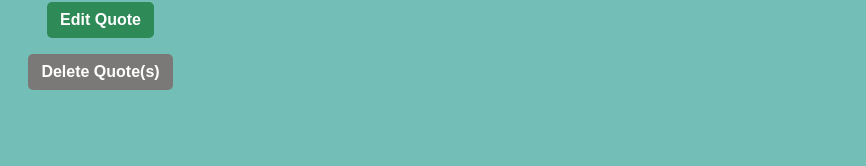
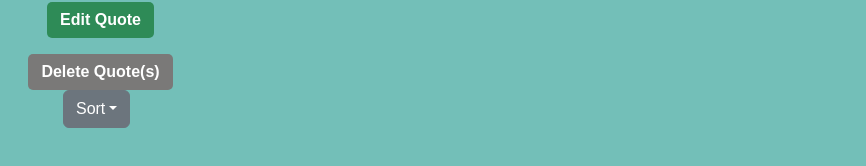
Before and after one commit to timebreaker49/shiny-train, a React (Create React App) app in the folder quotesfrontend/: page / in a window 1280 px wide. Shown: the part 164-330 px from the top of the page, without its empty margins (0-866 px from the left). Built offline with nearby package versions, Linux system fonts and the light colour scheme; no server answers.

Commit message:
Front-end sort feature built out, first pass

```diff
--- a/quotesfrontend/src/Home.js
+++ b/quotesfrontend/src/Home.js
@@ -1,5 +1,5 @@
 import React, { useEffect, useState } from 'react';
-import { Col, Row } from 'reactstrap';
+import { Col, Dropdown, DropdownItem, DropdownMenu, DropdownToggle, Row } from 'reactstrap';
 import axios from 'axios';
 import AddQuoteModal from './AddQuoteModal';
 import DeleteQuoteModal from './DeleteQuoteModal';
@@ -22,6 +22,8 @@ const Quotes = () => {
     const [toggleEdit, setToggleEdit] = useState(false);
     const [editRadio, setEditRadio] = useState([]);
     const [mapped, setMapped] = useState({});
+    const [sort, setSort] = useState('');
+    const [dropdownOpen, setDropdownOpen] = useState(false);
 
     useEffect(() => {
         getTags()
@@ -126,6 +128,23 @@ const Quotes = () => {
         }
     }
 
+    const handleDropdownChange = e => {
+        setSort(e.target.value);
+        const sortedQuotes = quotes;
+        switch(e.target.value) {
+            case 'Name ↓':
+                sortedQuotes.sort((a,b) => a.author.localeCompare(b.author));
+                break;
+            case 'Name ↑':
+                sortedQuotes.sort((a,b) => b.author.localeCompare(a.author));
+                break;
+            default:
+                return null;
+        }
+        setQuotes(sortedQuotes);
+    }
+
+
     return (
         <div className='App'>
             <h1>Hey, You're Awesome</h1>
@@ -174,6 +193,32 @@ const Quotes = () => {
                                 Delete Quote(s)
                             </button>
                         </div>
+                    </Row>
+                    <Row>
+                        <Dropdown
+                            direction="down"
+                            isOpen={dropdownOpen}
+                            toggle={() => setDropdownOpen(!dropdownOpen)} >
+                            <DropdownToggle
+                                caret
+                                className='sortDropdownText'>
+                                    {sort === '' ? 'Sort' : `Sort by: ${sort}`}
+                            </DropdownToggle>
+                            <DropdownMenu name="sortType">
+                                <DropdownItem
+                                    name="NameDesc"
+                                    value="Name ↓"
+                                    onClick={e => handleDropdownChange(e)}>
+                                        Name ↓
+                                </DropdownItem>
+                                <DropdownItem
+                                    name="NameAsc"
+                                    value="Name ↑"
+                                    onClick={e => handleDropdownChange(e)}>
+                                        Name ↑
+                                </DropdownItem>
+                            </DropdownMenu>
+                        </Dropdown>
                     </Row>
                 </Col>
                 <Col sm={10}>
```
